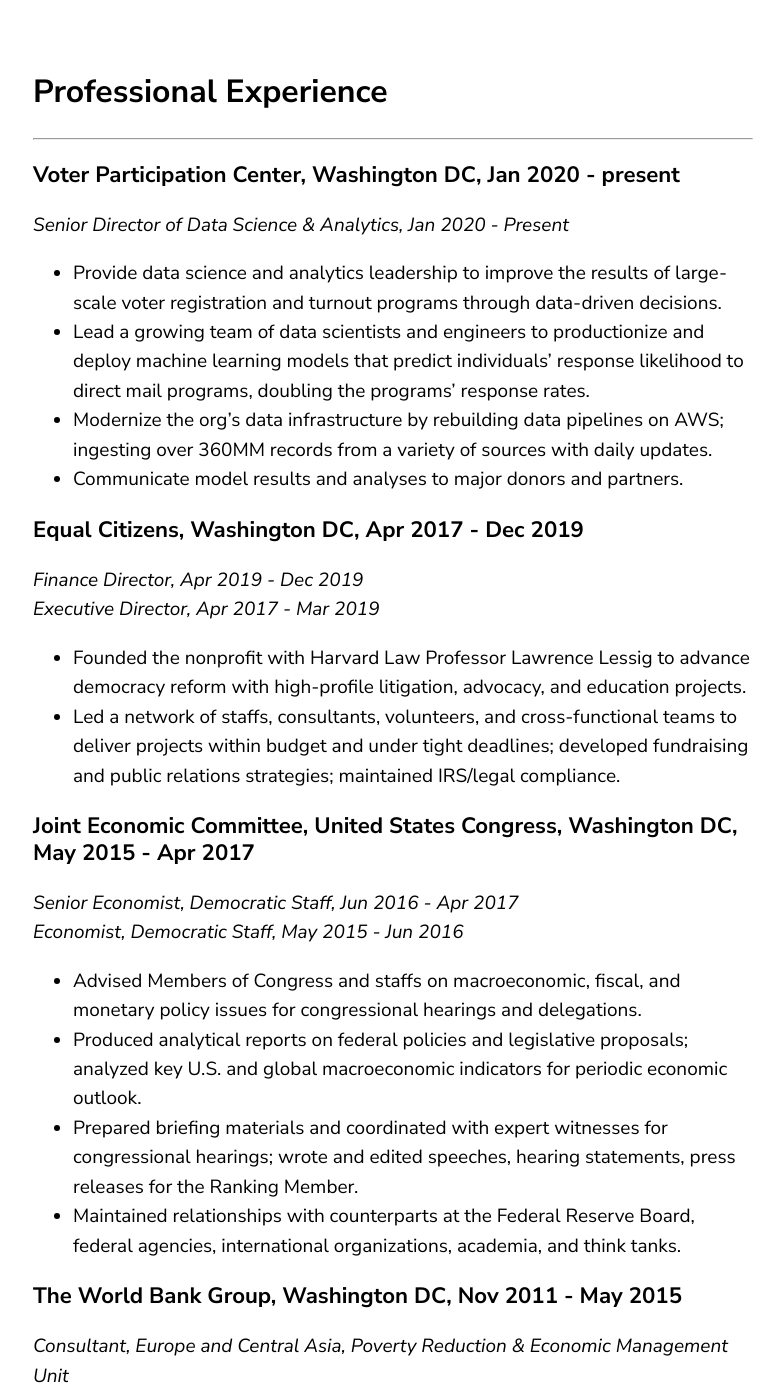
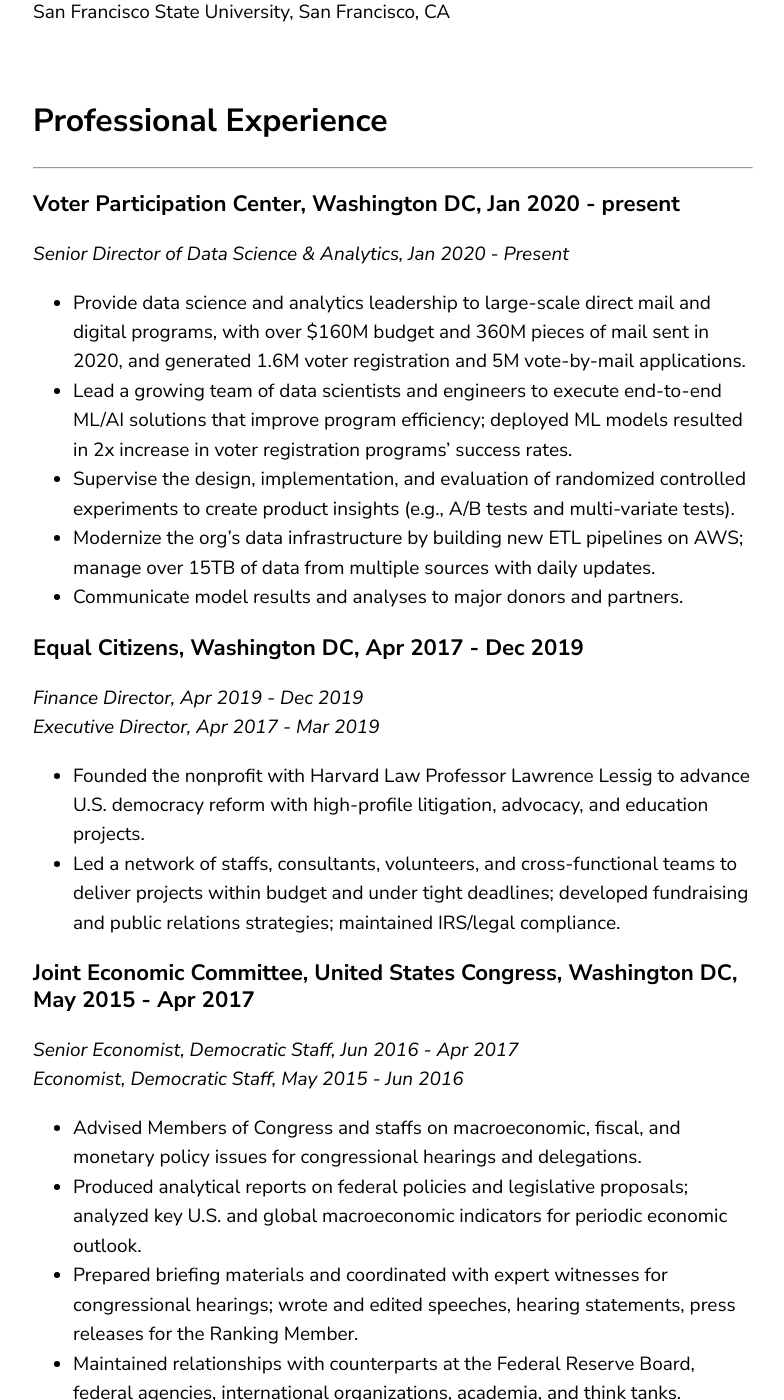
Before and after one commit to phoebetwong/phoebetwong.github.io, a Jekyll site: the page built from resume.md, in a window 1280 px wide and 1400 px high, scrolled down 1466 px. Shown: the whole window, without its empty margins (67-851 px from the left). Built offline with Jekyll 4.4.1, drawn with Linux system fonts in a browser that asks for light colours; a script that is not in the unit is left out; some of the changed text lies outside the part shown.

Commit message:
slight edits

```diff
--- a/about.html
+++ b/about.html
@@ -5,7 +5,7 @@
 <div class="blurb">
 	<img src="assets/head2.jpg" alt="Portfolio Picture"  height="175" width="175" class="headerimg">
 	<h1>Welcome to my website!</h1>
-	<p>I'm currently the Senior Director of Data Science & Analytics at the <a href="https://www.voterparticipation.org/" target="_blank">Voter Participation Center</a>. I develop and manage data science and analytics projects to optimize the results of VPC's large-scale voter registration and turnout programs, with the goal of increasing civic participation of historically underrepresented groups in the U.S. In the 2020 cycle, VPC's programs have generated 1.6 million voter registrations and over 5 million vote-by-mail applications.
+	<p>I'm currently the Senior Director of Data Science & Analytics at the <a href="https://www.voterparticipation.org/" target="_blank">Voter Participation Center</a>. I develop and manage data science and analytics projects to optimize the results of VPC's large-scale voter registration and turnout programs, with the goal of increasing civic participation of historically underrepresented groups in the U.S. In the 2020 cycle, VPC's programs sent out 360M pieces of mail, and generated 1.6 million voter registrations and close to 5 million vote-by-mail applications.
 		<br><br>
 		Beyond civic engagement, I'm passionate about promoting data science literacy and enabling evidence-based decision making with data. To those ends, I try to publish blog posts on data science topics as often as I can. You can find my latest posts <a href="https://phoebetwong.github.io/mylatestwork.html" target="_blank"> here</a>.
 		<br><br>
--- a/index.html
+++ b/index.html
@@ -5,7 +5,7 @@
 <div class="blurb">
 	<img src="assets/head2.jpg" alt="Portfolio Picture"  height="175" width="175" class="headerimg">
 	<h1>Welcome to my website!</h1>
-	<p>I'm currently the Senior Director of Data Science & Analytics at the <a href="https://www.voterparticipation.org/" target="_blank">Voter Participation Center</a>. I develop and manage data science and analytics projects to optimize the results of VPC's large-scale voter registration and turnout programs, with the goal of increasing civic participation of historically underrepresented groups in the U.S. In the 2020 cycle, VPC's programs have generated 1.6 million voter registrations and over 5 million vote-by-mail applications.
+	<p>I'm currently the Senior Director of Data Science & Analytics at the <a href="https://www.voterparticipation.org/" target="_blank">Voter Participation Center</a>. I develop and manage data science and analytics projects to optimize the results of VPC's large-scale voter registration and turnout programs, with the goal of increasing civic participation of historically underrepresented groups in the U.S. In the 2020 cycle, VPC's programs sent out 360M pieces of mail, and generated 1.6 million voter registrations and close to 5 million vote-by-mail applications.
 		<br><br>
 		Beyond civic engagement, I'm passionate about promoting data science literacy and enabling evidence-based decision making with data. To those ends, I try to publish blog posts on data science topics as often as I can. You can find my latest posts <a href="https://phoebetwong.github.io/mylatestwork.html" target="_blank"> here</a>.
 		<br><br>
--- a/resume.md
+++ b/resume.md
@@ -5,7 +5,7 @@
 <br>
 ## Professional Summary
 ---
-Seasoned data scientist/economist with 5+ years of experience building and managing teams to deliver high-impact projects in government and nonprofits. Expertise in causal inferences, machine learning, data management, and public finance. Passionate about promoting data science literacy and enabling evidence-based decision making with data.
+Seasoned data scientist/economist with 5+ years of experience building and managing teams to deliver high-impact projects in government and nonprofits. Expertise in causal inferences (observational and experimental), machine learning, data management, and public finance. Passionate about promoting data science literacy and enabling evidence-based decision making with big data to improve public wellbeing.
 
 <br>
 ## Education
@@ -32,16 +32,17 @@
 ---
 ### Voter Participation Center, Washington DC, Jan 2020 - present
 *Senior Director of Data Science & Analytics, Jan 2020 - Present*<br>
-- Provide data science and analytics leadership to improve the results of large-scale voter registration and turnout programs through data-driven decisions.
-- Lead a growing team of data scientists and engineers to productionize and deploy machine learning models that predict individuals’ response likelihood to direct mail programs, doubling the programs’ response rates.
-- Modernize the org’s data infrastructure by rebuilding data pipelines on AWS; ingesting over 360MM records from a variety of sources with daily updates.
+- Provide data science and analytics leadership to large-scale direct mail and digital programs, with over $160M budget and 360M pieces of mail sent in 2020, and generated 1.6M voter registration and 5M vote-by-mail applications.
+- Lead a growing team of data scientists and engineers to execute end-to-end ML/AI solutions that improve program efficiency; deployed ML models resulted in 2x increase in voter registration programs’ success rates.
+- Supervise the design, implementation, and evaluation of randomized controlled experiments to create product insights (e.g., A/B tests and multi-variate tests).
+- Modernize the org’s data infrastructure by building new ETL pipelines on AWS; manage over 15TB of data from multiple sources with daily updates.
 - Communicate model results and analyses to major donors and partners.
 <br>
 
 ### Equal Citizens, Washington DC, Apr 2017 - Dec 2019
 *Finance Director, Apr 2019 - Dec 2019*<br>
 *Executive Director, Apr 2017 - Mar 2019*
--	Founded the nonprofit with Harvard Law Professor Lawrence Lessig to advance democracy reform with high-profile litigation, advocacy, and education projects.
+-	Founded the nonprofit with Harvard Law Professor Lawrence Lessig to advance U.S. democracy reform with high-profile litigation, advocacy, and education projects.
 - Led a network of staffs, consultants, volunteers, and cross-functional teams to deliver projects within budget and under tight deadlines; developed fundraising and public relations strategies; maintained IRS/legal compliance.
 <br>
 
@@ -117,8 +118,8 @@
 <br>
 ## Data Science Projects
 ---
--	Predicted successful registrants of voter registration programs using an XGBoost model with over 5MM person-level past program records and 300 features. Response rates of subsequent programs doubled.
-- Designed an optimization algorithm to assign number of mail pieces to 8MM targets in an address-based direct mail program based on modeled registration rates and ideology composition at the census block group level.
+-	Predicted successful registrants of voter registration programs using an XGBoost model with over 5M person-level past program records and 300 features. Response rates of subsequent programs doubled.
+- Designed an optimization algorithm to assign number of mail pieces to 8M targets in an address-based direct mail program based on modeled registration rates and ideology composition at the census block group level.
 - Rank-ordered 2020 general election voters by their net responsiveness to voter turnout efforts using the “true-lift” model approach that incorporates both predicted treatment effect and counterfactual behavior, trained with 10MM records from past randomized controlled experiments.
 - Built classification models that predict the winning party of congressional races from 2014 to 2018 using past election results and demographic features from U.S. Census data, with over 98 percent accuracy.
 - Estimated the causal effects of policy interventions using machine learning enhanced synthetic control method, matrix completion, causal forest, ensemble method, and recurrent neural networks.
```
Also changed, not shown: other parts of resume.md (+2 -2 lines), 1 other file.
